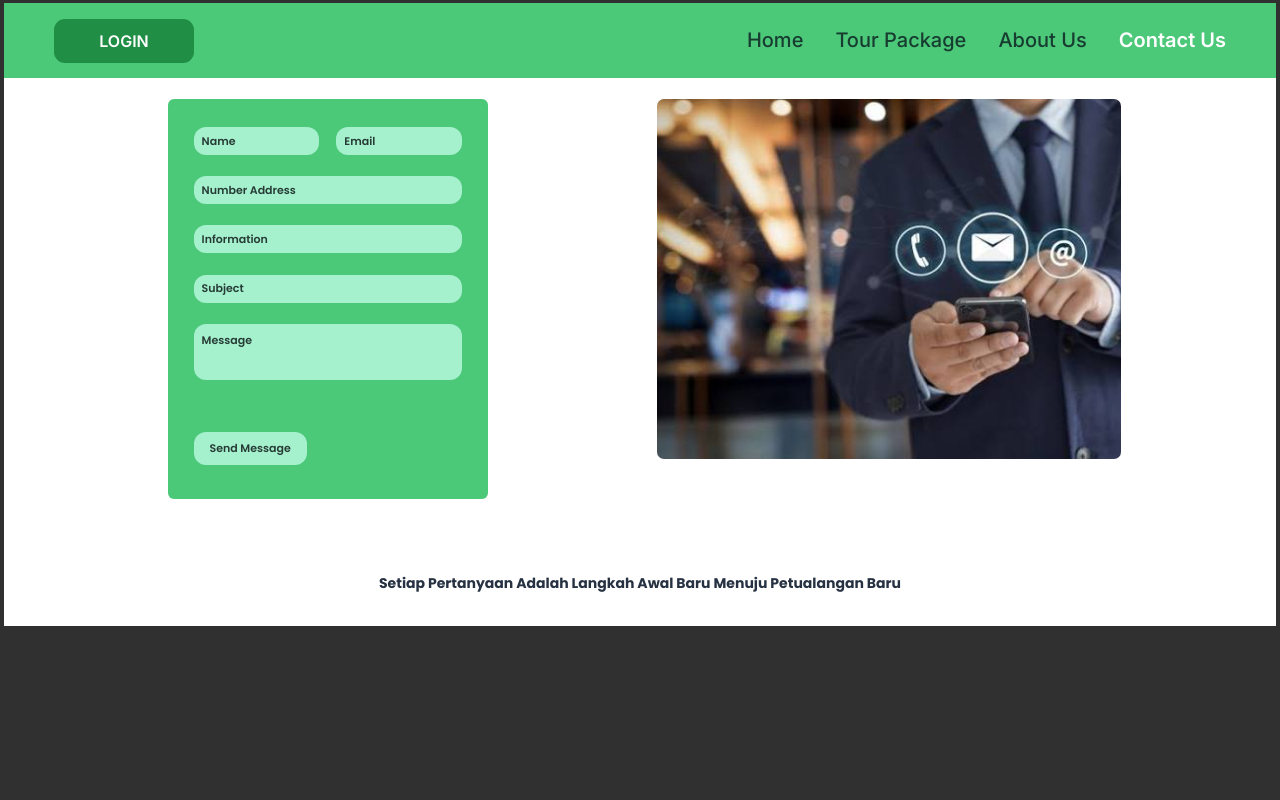
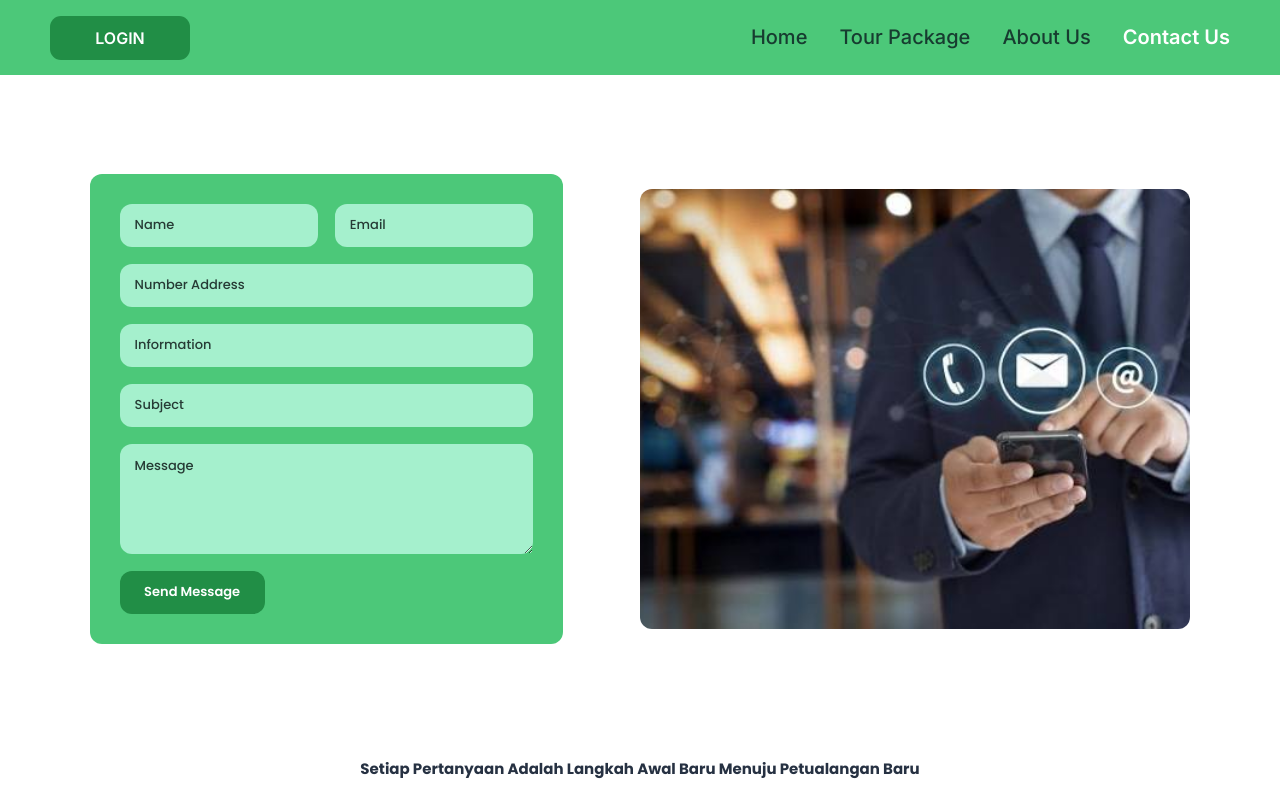
Before and after one commit to ItzDavin/nusa-jelajah, a PHP site: page /pages/users/contact.php in a window 1280 px wide. Run offline with PHP 8.4, Linux system fonts and the light colour scheme.

Commit message:
Update Contact Us layout and styling

```diff
--- a/styles/users/contact.css
+++ b/styles/users/contact.css
@@ -7,9 +7,15 @@
 
 body {
     font-family: 'Poppins', sans-serif;
-    background-color: #303030;
-    min-height: 100vh;
-    padding: 3px 4px 4px;
+    background-color: white;
+
+    height: 100vh;
+    min-height: 0;
+    padding: 0;
+
+    display: flex;
+    flex-direction: column;
+    overflow: hidden;
 }
 
 /* ================= HEADER ================= */
@@ -81,80 +83,55 @@ body {
 
 .contact-container {
     width: 100%;
-    min-height: 480px;
+
+    flex: 1;
+    min-height: 0;
 
     background-color: white;
 
     display: flex;
-    justify-content: space-between;
-    align-items: flex-start;
+    justify-content: center;
+    align-items: center;
 
-    padding: 21px 5% 0;
-    gap: 8%;
+    padding: 20px 7%;
+    gap: 7%;
 }
 
 
-/* CONTACT FORM */
+/* ================= CONTACT FORM ================= */
 
 .contact-form {
-    width: 28%;
-    height: 400px;
+    width: 43%;
+    min-height: 420px;
+
     background-color: #4cc879;
 
-    padding: 28px 26px;
-    border-radius: 6px;
+    padding: 30px;
+    border-radius: 12px;
 
-    margin-left: 100px;
-
+    margin: 0;
 }
 
 .contact-form form {
+    width: 100%;
     height: 100%;
 
-    display: grid;
-    grid-template-rows: 1fr 1fr 1fr 1fr 2.5fr 1fr;
-
-    gap: 10px;
+    display: flex;
+    flex-direction: column;
+    gap: 17px;
 }
 
+/* INPUT ROW */
 
-/* INPUT ROW */
 .input-row {
     display: flex;
     gap: 17px;
-    height: 100%;
+    width: 100%;
 }
 
 .input-row input {
     width: 50%;
     min-width: 0;
-    height: 100%;
-}
-
-
-/* INPUT FIELDS */
-.contact-form input,
-.contact-form textarea {
-    width: 100%;
-    height: 100%;
-
-    border: none;
-    outline: none;
-
-    background-color: #a5f0cd;
-    border-radius: 12px;
-
-    padding: 8px;
-
-    font-family: 'Poppins', sans-serif;
-    font-size: 11px;
-    font-weight: 600;
-
-    color: #263b35;
-}
-
-.contact-form textarea {
-    resize: none;
 }
 
 /* INPUT FIELDS */
@@ -167,25 +144,24 @@ body {
     outline: none;
 
     background-color: #a5f0cd;
-
     border-radius: 12px;
 
-    padding: 8px;
+    padding: 12px 15px;
 
     font-family: 'Poppins', sans-serif;
-    font-size: 11px;
-    font-weight: 600;
+    font-size: 13px;
+    font-weight: 500;
 
     color: #263b35;
 }
 
 .contact-form input {
-    height: 28px;
+    height: 43px;
 }
 
 .contact-form textarea {
-    height: 56px;
-    resize: none;
+    height: 110px;
+    resize: vertical;
 }
 
 .contact-form input::placeholder,
@@ -194,48 +170,48 @@ body {
     opacity: 1;
 }
 
-
 /* SEND BUTTON */
 
 .send-button {
-    width: 113px;
-    height: 33px;
+    width: 145px;
+    height: 43px;
 
-    align-self: start;
-
-    background-color: #a5f0cd;
-    color: #263b35;
+    background-color: #218e46;
+    color: white;
 
     border: none;
     border-radius: 12px;
 
     font-family: 'Poppins', sans-serif;
-    font-size: 11px;
+    font-size: 13px;
     font-weight: 600;
 
     cursor: pointer;
+    transition: 0.2s;
 }
 
 .send-button:hover {
-    background-color: #8be5b9;
+    background-color: #176d36;
 }
 
 
-/* ================= IMAGE ================= */
+/* ================= CONTACT IMAGE ================= */
 
 .contact-image {
-    width: 45%;
-    margin-right: 40px;
+    width: 50%;
+    margin: 0;
 }
 
 .contact-image img {
     display: block;
-    width: 90%;
-    height: 360px;
+
+    width: 100%;
+    height: min(55vh, 440px);
+
     object-fit: cover;
-    border-radius: 7px;
+    object-position: center;
 
-
+    border-radius: 12px;
 }
 
 
@@ -243,15 +219,16 @@ body {
 
 .footer {
     width: 100%;
+    flex-shrink: 0;
 
     background-color: white;
 
     text-align: center;
-    padding: 15px 10px 32px;
+    padding: 15px 10px 20px;
 }
 
 .footer p {
-    font-size: 14px;
+    font-size: 15px;
     font-weight: 700;
     color: #263142;
 }
```
Also changed, not shown: other parts of styles/users/contact.css (+29 -14 lines).
